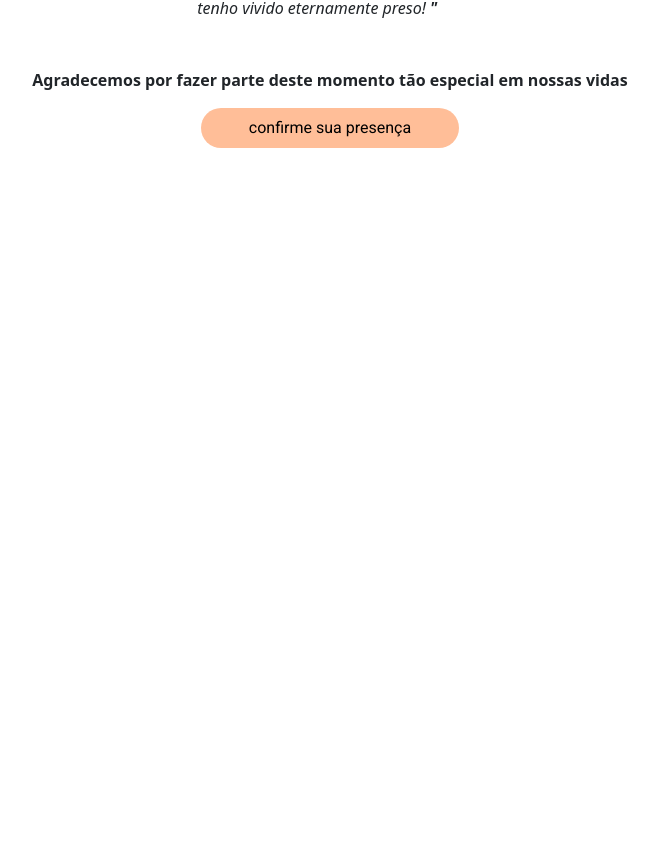
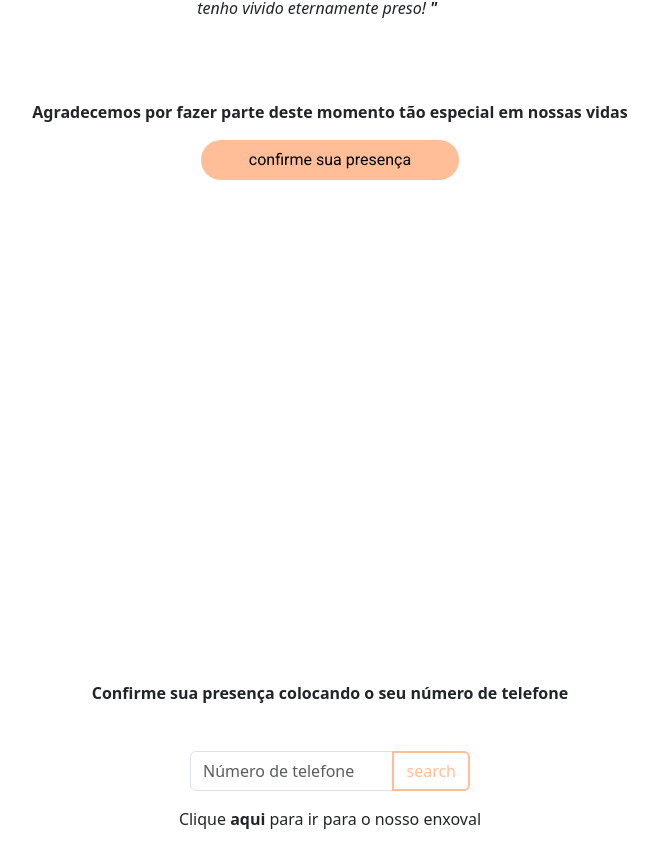
Before and after one commit to PZicaro/casamento, a React (Vite) app: page / in a window 1280 px wide. Shown: the part 1636-2504 px from the top of the page, without its empty margins (310-968 px from the left). Before the commit the page ends 2000 px from the top, so only its background shows below. Built offline with nearby package versions, Linux system fonts and the light colour scheme; a web font is replaced by a local one.

Commit message:
feat: add confirm button

```diff
--- a/src/App.css
+++ b/src/App.css
@@ -60,8 +60,36 @@ body{
     align-items: center;
 }
 .poema{
-    margin: 2rem 0 2rem 0;
+    margin: 2rem 0 4rem 0;
     font-style: italic;
     align-items: center;
 
 }
+.search{
+    width: 280px;
+    margin-top: 30px;
+}
+.container-forms{
+    display: flex;
+    flex-direction: column;
+    width: 100vw;
+    height: 100vh;
+    align-items: center;
+    justify-content: center;
+}
+.button-search{
+    border: solid 2px #FFBE98;
+    color: #FFBE98;
+
+}
+.button-search:hover{
+    background-color: #FFBE98;
+    border: #FFBE98;
+}
+body::-webkit-scrollbar-thumb {
+    border-radius: 20px;
+    background-color: grey;     /* roundness of the scroll thumb */
+  }
+  body::-webkit-scrollbar {
+    width: 6px;
+  }
--- a/src/App.tsx
+++ b/src/App.tsx
@@ -3,6 +3,7 @@ import Noivos from './components/Noivos';
 import ButtonInterate from './components/ButtonInterate';
 import Counter from './components/Counter';
 import useCountDown from './hooks/useCountDown';
+import { Button, Form, InputGroup } from 'react-bootstrap';
 
 function App() {
   const [day, hour,minutes,second] = useCountDown('Jan 25, 2025 19:00:00')
@@ -12,11 +13,13 @@ function App() {
     <div className="container-title">
     <div className="content">
         <Noivos/>
+        <a href="#count">
         <ButtonInterate cor={'#ffff'}>Venha nos ver casar</ButtonInterate>
+        </a>
 
     </div>
     </div>
-    <div className="count">
+    <div id='count' className="count">
     <div className="tittle-count">
         <h3>Quantos dias faltam para o casamento</h3>
       </div>
@@ -45,8 +48,31 @@ function App() {
         <p>tenho vivido eternamente preso! <strong>"</strong></p>
       </div>
      <strong><p>Agradecemos por fazer parte deste momento tão especial em nossas vidas</p></strong>
+     <a href="#presenca">
      <ButtonInterate cor={'#FFBE98'}>confirme sua presença</ButtonInterate>
+      </a>
 
+    </div>
+    <div className="container-section">
+      <div id='presenca' className="container-forms">
+        <strong><p>Confirme sua presença colocando o seu número de telefone</p></strong>
+
+      <div className="search">
+    <InputGroup className="mb-3">
+        <Form.Control
+          placeholder="Número de telefone"
+          aria-label="Recipient's username"
+          aria-describedby="basic-addon2"
+        />
+        <Button className='button-search' variant="outline-secondary" id="button-addon2">
+          search
+        </Button>
+      </InputGroup>
+
+      </div>
+      <p>Clique <strong>aqui</strong> para ir para o nosso enxoval</p>
+
+      </div>
     </div>
 
     </>
```
